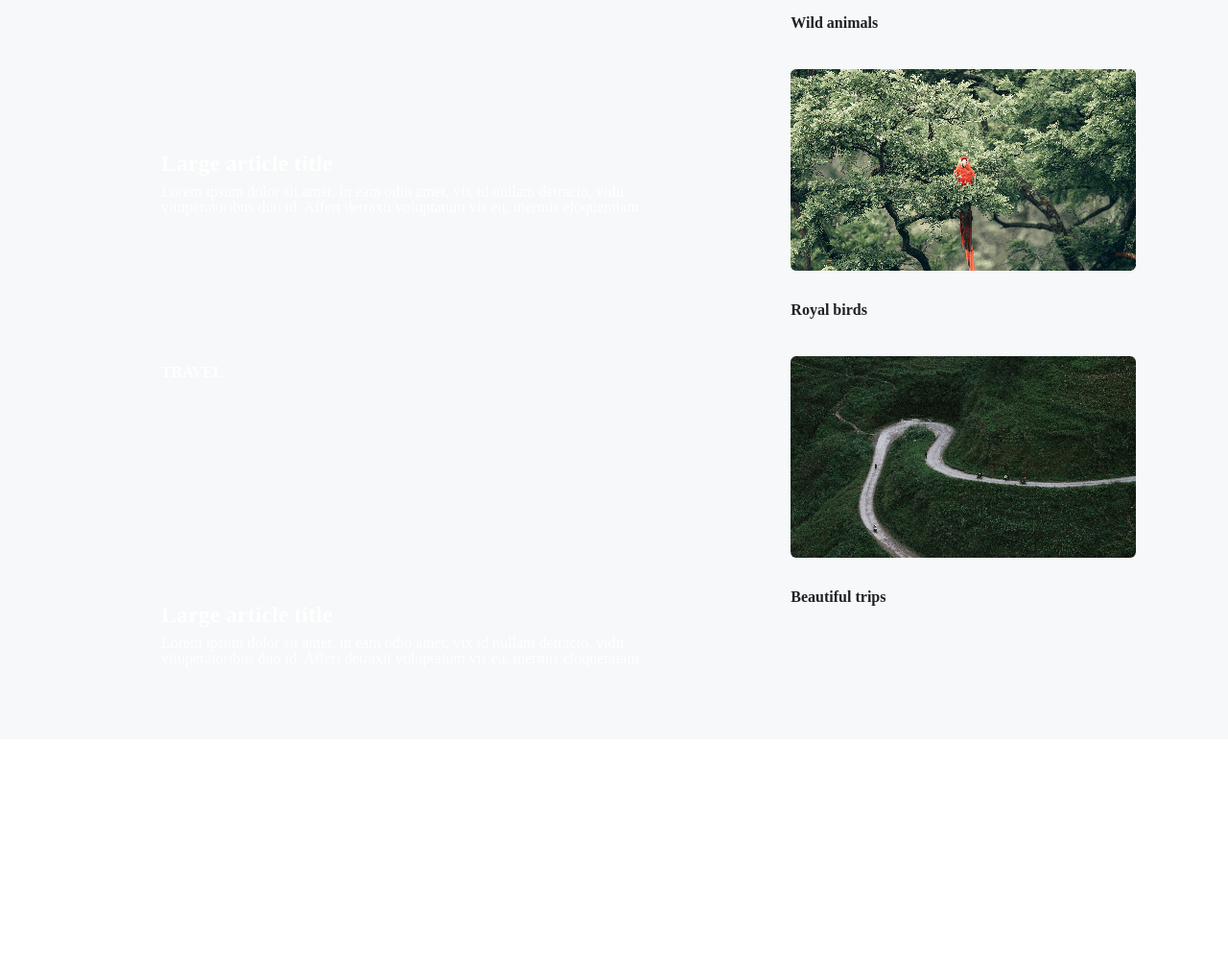
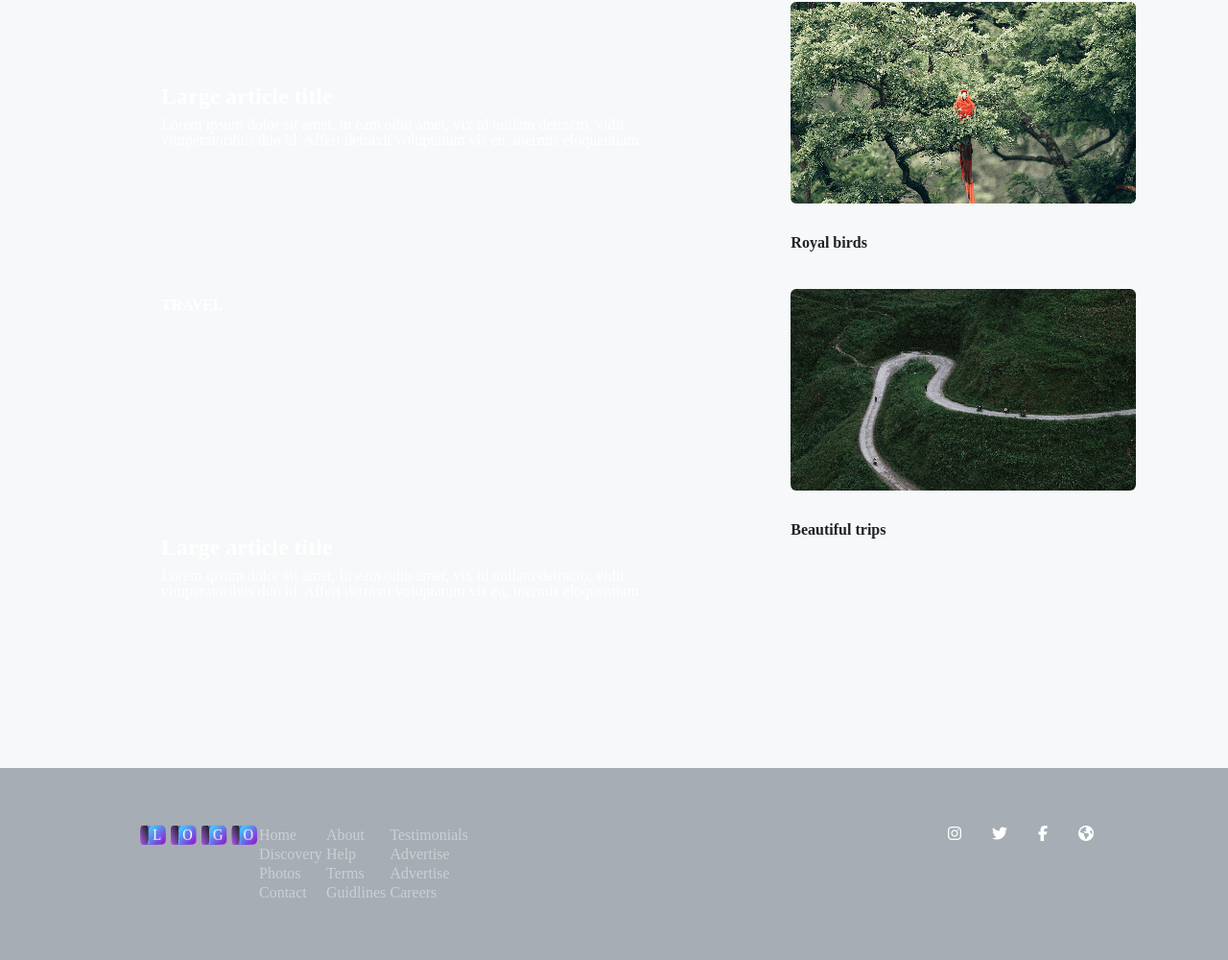
Before and after one commit to maghradz3/Final-Project-1, a plain HTML site: page index.html in a window 1280 px wide. Shown: the part 1358-2358 px from the top of the page at 96% size. Before the commit the page ends 2128 px from the top, so only its background shows below. Drawn offline with Linux system fonts and the light colour scheme.

Commit message:
Footer
i created a footer

```diff
--- a/css/style.css
+++ b/css/style.css
@@ -5,16 +5,24 @@
     width: 100%;
     background: #f6f8f9;
     margin: 0 auto;
+    position: relative;
 }
 /* ----------------Header---------------------- */
 header{
     padding: 30px 50px;
+    max-width: 1440px;
     width: 100%;
     height: 70px;
     display: flex;
     justify-content: space-between;
     align-items: center;
-    background: #f6f8f9;
+    background: #f0f0f1;
+    /* border: 2px solid rebeccapurple; */
+    position: fixed;
+    left:50%;
+    transform: translateX(-50%);
+    top:0;
+    z-index: 3;
 
 
 
@@ -107,6 +115,10 @@ nav .li-tag{
     font-size: 1rem;
     cursor: pointer;
     position: relative;
+}
+
+nav .li-tag:nth-child(1){
+    font-weight: bold;
 }
 
 
@@ -536,6 +548,13 @@ nav .li-tag:hover::after{
     color: #a6adb4;
     width: 80%;
     margin: 9px 39px 66px 40px;
+    transition: transform 0.5s, color 0.5s  ease-in;
+    cursor: pointer;
+}
+
+.card p:hover{
+    transform: scale(1.1);
+    color: #000000;
 }
 
 
@@ -759,3 +778,157 @@ figure:hover::after{
     transform: scale(1);
     transform-origin: left;
 }
+
+
+
+
+/* ---------------Footer------------------- */
+
+footer{
+    margin-top: 100px;
+    width: 100%;
+    background-color: #a6adb4;
+    padding:60px  140px 60px 145px;
+    display: flex;
+    justify-content: space-between;
+    align-items: flex-start;
+
+}
+
+/* logo */
+.logo{
+    display: flex;
+    transform-style: preserve-3d;
+    gap:15px;
+    transform: rotateY(25deg) rotateX(1deg);
+
+
+
+
+}
+
+.logo .text{
+    position: relative;
+    width: 20px ;
+    height: 20px;
+    transform-style: preserve-3d;
+    transition: 2.5s ease-in-out;
+
+}
+
+.logo:hover .text{
+    transform:rotateX(720deg)
+}
+
+
+.logo:hover .text:last-child{
+    transform:rotateX(-720deg)
+}
+
+.logo:hover .text:first-child{
+    transform:rotateX(-360deg)
+}
+.logo:hover .text:nth-child(2){
+    transform:rotateX(360deg)
+}
+
+.logo .text::before{
+    content: '';
+    position: absolute;
+    width: 100%;
+    height: 100%;
+    background-image: linear-gradient( 135deg, #222425 10%, #b05df3 100%);
+    color: white;
+    display: flex;
+    justify-content: center;
+    align-items: center;
+    font-size: 20px;
+    transform-origin: left;
+    transform:rotateY(90deg) translateX(-9px);
+    border-radius: 5px;
+
+
+}
+
+
+
+.logo .text span{
+    position: absolute;
+    top: 0;
+    left: 0;
+    width: 100%;
+    height: 100%;
+    background-image: linear-gradient( 135deg, #43CBFF 10%, #9708CC 100%);
+    display: flex;
+    justify-content: center;
+    align-items: center;
+    color: #ffff  ;
+    transform-style: preserve-3d;
+    transform: rotateX(calc(91deg * var(--i))) translateZ(9px);
+    border-radius: 5px;
+
+}
+
+
+
+
+/* footer-nav */
+
+
+.footer-nav{
+    width: 27%;
+    /* border: 2px solid rebeccapurple; */
+    display: flex;
+
+    justify-content: space-between;
+    align-items: center;
+
+
+}
+
+.nav-section{
+    color: 0.9rem ;
+    color: #cbd0d3;
+    line-height: 20px;
+
+}
+.nav-section p{
+    cursor: pointer;
+    transition: transform  0.2s ease-in;
+}
+
+.nav-section p:hover{
+    color: #ffffff;
+    transform: scale(1.1);
+}
+
+
+.icons{
+    display: flex;
+    justify-content: space-between;
+
+    color: #ffffff;
+    gap: 2rem;
+    margin-left: 500px;
+
+}
+
+.icons :nth-child(1){
+    transition: 0.2s ease-in;
+    cursor: pointer;
+
+}
+
+.icons :nth-child(1):hover{
+    color: #EA5455;
+    transform: scale(1.5);
+
+}
+
+.blue-icons{
+    transition: 0.2s ease-in;
+    cursor: pointer;
+}
+.blue-icons:hover{
+    color: #0e70e0;
+    transform: scale(1.5);}
--- a/index.html
+++ b/index.html
@@ -45,7 +45,7 @@
         </div>
         <nav>
             <ul class="ul-tag">
-                <li class="li-tag">HOME</li>
+                <a href="index.html"><li class="li-tag">HOME</li></a>
                 <li class="li-tag">WORLD NEWS</li>
                 <li class="li-tag">PHOTOS</li>
                 <li class="li-tag">CONTACT</li>
@@ -192,6 +192,62 @@
     </div>
     </section>
 
+    <!--------------Footer------------->
+    <footer>
+        <div class="logo">
+            <div class="text" style="--j:0;">
+                <span style="--i:0">L</span>
+                <span style="--i:1">O</span>
+                <span style="--i:2">G</span>
+                <span style="--i:3">O</span>
+            </div>
+            <div class="text" style="--j:1;">
+                <span style="--i:0">O</span>
+                <span style="--i:1">K</span>
+                <span style="--i:2">B</span>
+                <span style="--i:3">W</span>
+            </div>
+            <div class="text" style="--j:2;">
+                <span style="--i:0">G</span>
+                <span style="--i:1">W</span>
+                <span style="--i:2">I</span>
+                <span style="--i:3">K</span>
+            </div>
+            <div class="text" style="--j:3;">
+                <span style="--i:0">O</span>
+                <span style="--i:1">N</span>
+                <span style="--i:2">F</span>
+                <span style="--i:3">A</span>
+            </div>
+        </div>
+        <div class="footer-nav">
+            <div class="nav-section">
+            <p>Home</p>
+            <p>Discovery</p>
+            <p>Photos</p>
+            <p>Contact</p>
+        </div>
+        <div class="nav-section">
+            <p>About</p>
+            <p>Help</p>
+            <p>Terms</p>
+            <p>Guidlines</p>
+        </div>
+        <div class="nav-section">
+            <p>Testimonials</p>
+            <p>Advertise</p>
+            <p>Advertise</p>
+            <p>Careers</p>
+        </div>
+        </div>
+        <div class="icons">
+            <i class="fa-brands fa-instagram"></i>
+            <i class="fa-brands fa-twitter blue-icons"></i>
+            <i class="fa-brands fa-facebook-f blue-icons"></i>
+            <i class="fa-solid fa-earth-americas blue-icons"></i>
+        </div>
+    </footer>
+
 
 
    </div>
```
